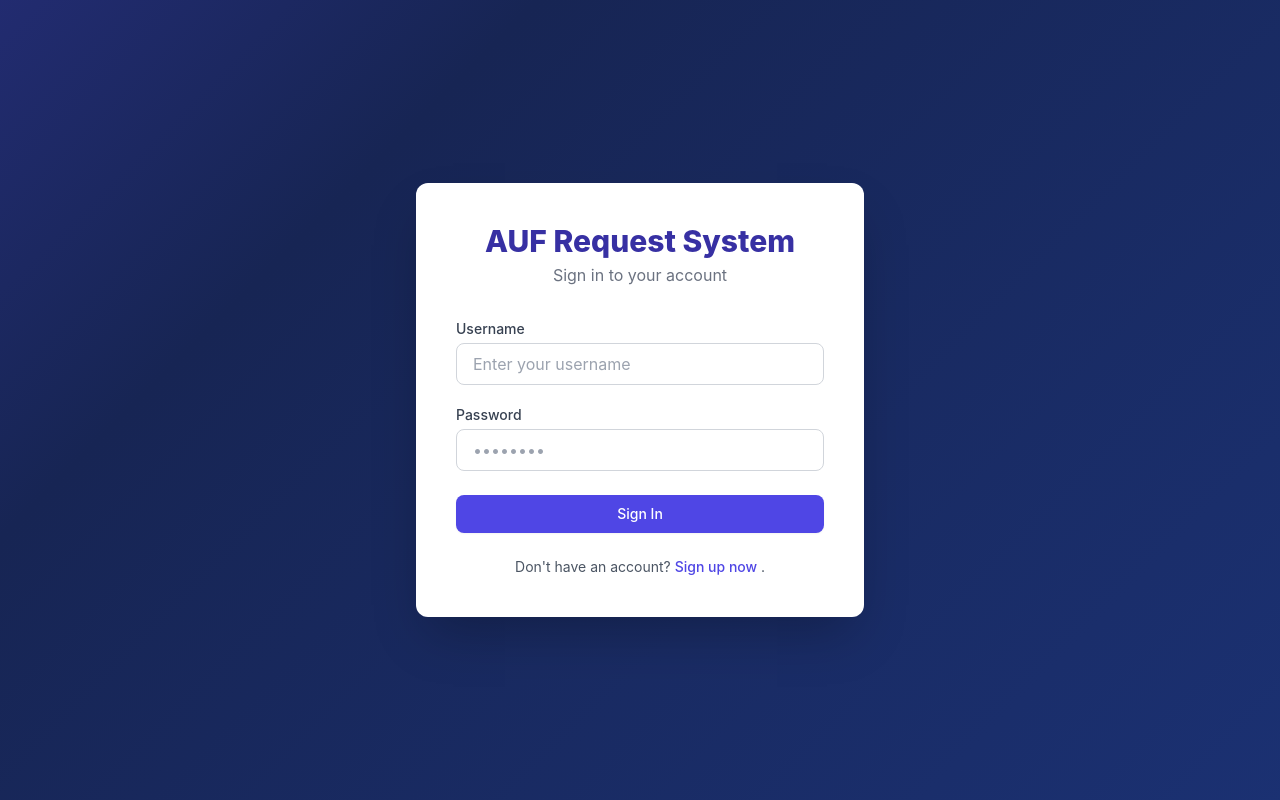
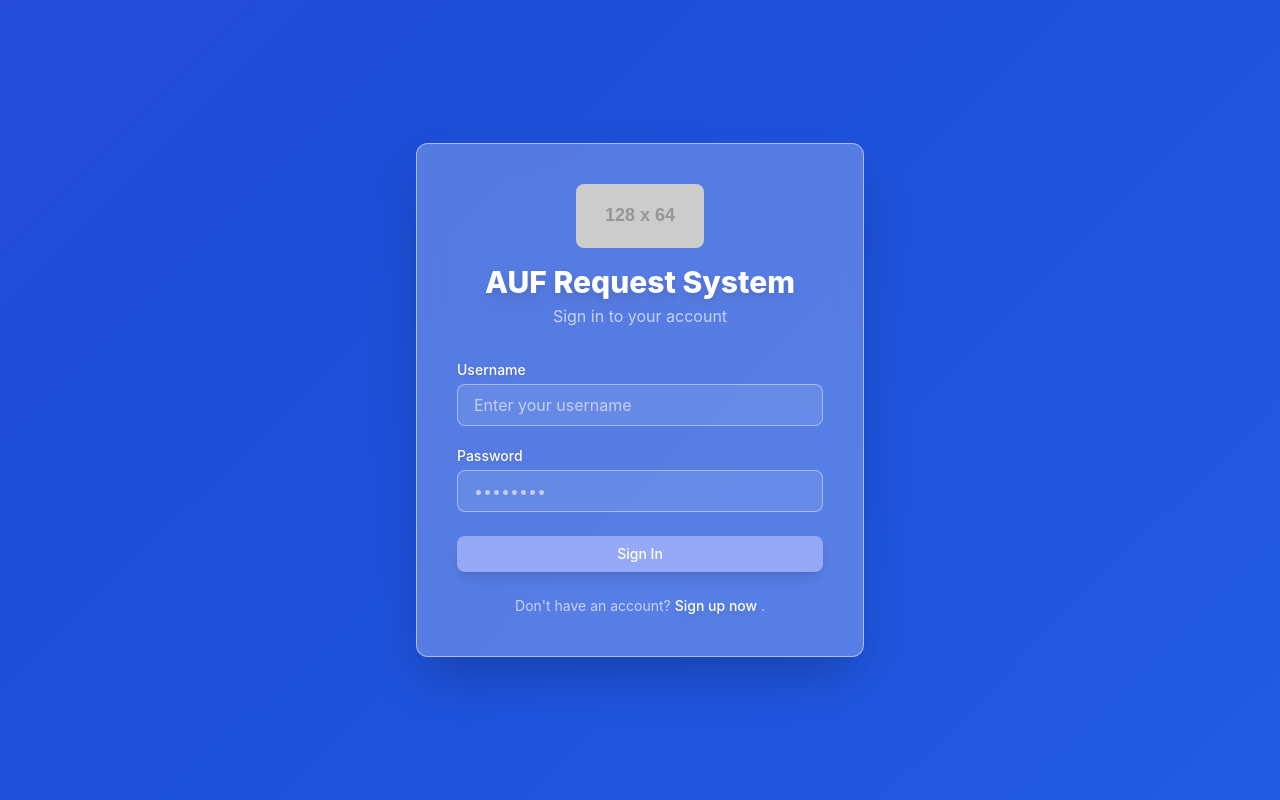
Before and after one commit to KurtSarmiento/auf-requests-system, a PHP site: page /login.php in a window 1280 px wide. Run offline with PHP 8.4, Linux system fonts and the light colour scheme; grey boxes labelled with a size stand in for pictures from a placeholder-image service; some libraries are stand-ins or nearby versions.

Commit message:
changed the login lookkk

```diff
--- a/css/styles.css
+++ b/css/styles.css
@@ -1,7 +1,124 @@
 /* Custom styles from layout_template.php */
+/* -------------------------------------- */
+/* 1. Global & Background Styling (from original) */
+/* -------------------------------------- */
+
+/* Ensure the body uses the Inter font and spans the full height */
+
+
+/* CSS for the Moving Gradient Background */
+/* -------------------------------------- */
+/* 1. Global & Background Styling (from original) */
+/* -------------------------------------- */
+
+/* Ensure the body uses the Inter font and spans the full height */
+body {
+    font-family: 'Inter', sans-serif;
+    color: #fff; /* Default text color for the background */
+}
+
+/* CSS for the Moving Gradient Background */
+.login-bg {
+    /* Subtle cool colors for a premium look */
+    background: linear-gradient(-45deg, #2563EB, #1D4ED8, #4F46E5, #3730A3);
+    background-size: 400% 400%;
+    animation: gradient-shift 15s ease infinite;
+}
+
+@keyframes gradient-shift {
+    0% {
+        background-position: 0% 50%;
+    }
+    50% {
+        background-position: 100% 50%;
+    }
+    100% {
+        background-position: 0% 50%;
+    }
+}
+
+/* -------------------------------------- */
+/* 2. Glassmorphism Effects */
+/* -------------------------------------- */
+
+/* Glass Login Card */
+.glass-card {
+    position: relative; /* NEW: Required for the glossy overlay */
+    /* Semi-transparent white background - made brighter and more opaque to match sample */
+    background: rgba(255, 255, 255, 0.25);
+    /* The key to the glass effect: blur the background behind the element */
+    backdrop-filter: blur(12px); /* Increased blur for stronger effect */
+    -webkit-backdrop-filter: blur(12px);
+
+    /* Light border/ring effect for definition - made brighter/more visible */
+    border: 1px solid rgba(255, 255, 255, 0.5);
+    border-radius: 1.5rem; /* Large rounded corners */
+
+    /* More prominent shadow for depth and glow */
+    box-shadow: 0 8px 40px 0 rgba(31, 38, 135, 0.45);
+}
+
+/* NEW: Pseudo-element to create the reflective shine (glossy glare) */
+.glass-card::before {
+    content: '';
+    position: absolute;
+    top: 0;
+    left: 0;
+    /* Create a diagonal gradient for the reflection */
+    background: linear-gradient(
+        135deg,
+        rgba(255, 255, 255, 0) 0%,
+        rgba(255, 255, 255, 0.5) 15%, /* Brightest point of shine */
+        rgba(255, 255, 255, 0) 45%  /* Fading out */
+    );
+    /* Shift and rotate the element to simulate a light source from the top-left */
+    transform: translate(-50%, -50%) rotate(45deg);
+    width: 200%; /* Scale up to cover the whole diagonal shine area */
+    height: 200%;
+    border-radius: 1.5rem; /* Match card radius for soft edges */
+    pointer-events: none; /* Make sure the shine doesn't block clicks */
+    z-index: 1; /* Place the shine layer below the actual form content */
+}
+
+/* Glass Input Fields */
+.glass-input {
+    background: rgba(255, 255, 255, 0.1);
+    border: 1px solid rgba(255, 255, 255, 0.4);
+    color: white; /* Text inside the input */
+    padding: 0.75rem 1rem;
+    outline: none;
+}
+
+/* Change placeholder color for better visibility against transparent background */
+.glass-input::placeholder {
+    color: rgba(255, 255, 255, 0.6);
+}
+
+/* Input focus effect */
+.glass-input:focus {
+    background: rgba(255, 255, 255, 0.2);
+    border-color: rgba(165, 180, 252, 0.7); /* Light indigo focus ring */
+    box-shadow: 0 0 0 3px rgba(165, 180, 252, 0.3);
+}
+
+/* Glass Submit Button */
+.glass-button {
+    background: rgba(165, 180, 252, 0.8); /* Semi-transparent indigo */
+    border: none;
+    font-weight: 600;
+    transition: all 0.2s ease-in-out;
+}
+
+.glass-button:hover {
+    background: rgba(129, 140, 248, 0.9); /* Slightly darker on hover */
+    transform: translateY(-1px);
+}
+
 body {
     font-family: 'Inter', sans-serif;
     background-color: #f8f9fa; /* Off-white / light gray */
+    font-family: 'Inter', sans-serif;
+    color: #fff;
 }
 
 /* Custom blue shades for consistency (as defined in inline block) */
--- a/login.php
+++ b/login.php
@@ -9,6 +9,7 @@ if(isset($_SESSION["loggedin"]) && $_SESSION["loggedin"] === true){
 }
 
 // Include config file
+// NOTE: Make sure your "db_config.php" file is in the same directory.
 require_once "db_config.php";
 
 $username = $password = "";
@@ -86,6 +87,8 @@ if($_SERVER["REQUEST_METHOD"] == "POST"){
     }
 
     // Close connection
+    // NOTE: This will fail if the script hits a header redirect above, but is standard practice.
+    // If you need the link object later in the script for other purposes, you might move this.
     mysqli_close($link);
 }
 ?>
@@ -96,50 +99,31 @@ if($_SERVER["REQUEST_METHOD"] == "POST"){
     <meta charset="UTF-8">
     <meta name="viewport" content="width=device-width, initial-scale=1.0">
     <title>Login - AUF System</title>
+    <!-- Load Tailwind CSS from CDN -->
     <script src="https://cdn.tailwindcss.com"></script>
-    <style>
-        /* Custom font and base colors for an institutional look */
-        body {
-            font-family: 'Inter', sans-serif;
-            background-color: #e5e7eb; /* Light gray background fallback */
-        }
-
-        /* * CSS for the Moving Gradient Background
-         */
-        .login-bg {
-            background: linear-gradient(-45deg, #1e3a8a, #172554, #4f46e5, #3730a3);
-            background-size: 400% 400%; /* Make the gradient larger than the viewport */
-            animation: gradient-shift 15s ease infinite; /* 15 seconds for a smooth, slow loop */
-        }
-
-        @keyframes gradient-shift {
-            0% {
-                background-position: 0% 50%;
-            }
-            50% {
-                background-position: 100% 50%;
-            }
-            100% {
-                background-position: 0% 50%;
-            }
-        }
-    </style>
+    <!-- Link to the external stylesheet -->
+    <link rel="stylesheet" href="css/styles.css">
 </head>
 <body class="login-bg min-h-screen flex items-center justify-center p-4">
 
     <!-- Login Container Card -->
-    <div class="w-full max-w-md bg-white rounded-xl shadow-2xl overflow-hidden p-8 sm:p-10">
+    <!-- The glass-card class applies the blur and transparency defined in style.css -->
+    <div class="glass-card w-full max-w-md rounded-xl shadow-2xl overflow-hidden p-8 sm:p-10">
 
         <!-- Header / Logo Area -->
         <div class="text-center mb-8">
-            <h1 class="text-3xl font-extrabold text-indigo-800">AUF Request System</h1>
-            <p class="text-gray-500 mt-1">Sign in to your account</p>
+            <!-- Logo Placeholder -->
+            <!-- You can replace the 'placeholder.png' with your actual logo path -->
+            <img src="https://placehold.co/128x64/2563EB/ffffff?text=LOGO" onerror="this.src='https://placehold.co/128x64/2563EB/ffffff?text=LOGO'" alt="System Logo" class="mx-auto h-16 w-auto mb-4 rounded-lg" id="app-logo">
+
+            <h1 class="text-3xl font-extrabold text-white drop-shadow-lg">AUF Request System</h1>
+            <p class="text-indigo-200 mt-1">Sign in to your account</p>
         </div>
 
         <?php
         // Display login error if set
         if(!empty($login_err)){
-            echo '<div class="bg-red-100 border border-red-400 text-red-700 px-4 py-3 rounded-lg mb-4 text-sm" role="alert">' . $login_err . '</div>';
+            echo '<div class="bg-red-500/30 border border-red-400 text-white px-4 py-3 rounded-lg mb-4 text-sm backdrop-blur-sm" role="alert">' . $login_err . '</div>';
         }
         ?>
 
@@ -148,40 +132,43 @@ if($_SERVER["REQUEST_METHOD"] == "POST"){
 
             <!-- Username Field -->
             <div class="mb-5">
-                <label for="username" class="block text-sm font-medium text-gray-700 mb-1">Username</label>
+                <label for="username" class="block text-sm font-medium text-white mb-1 drop-shadow">Username</label>
+                <!-- glass-input class for transparency and clean look -->
                 <input type="text" name="username" id="username"
-                       class="w-full px-4 py-2 border rounded-lg focus:ring-indigo-500 focus:border-indigo-500 transition duration-150
-                              <?php echo (!empty($username_err)) ? 'border-red-500' : 'border-gray-300'; ?>"
-                       value="<?php echo htmlspecialchars($username); ?>"
-                       placeholder="Enter your username">
+                        class="glass-input w-full px-4 py-2 rounded-lg transition duration-150
+                             <?php echo (!empty($username_err)) ? 'border-red-500' : ''; ?>"
+                        value="<?php echo htmlspecialchars($username); ?>"
+                        placeholder="Enter your username">
                 <?php if (!empty($username_err)): ?>
-                    <p class="text-red-500 text-xs mt-1"><?php echo $username_err; ?></p>
+                    <p class="text-red-300 text-xs mt-1 drop-shadow"><?php echo $username_err; ?></p>
                 <?php endif; ?>
             </div>
 
             <!-- Password Field -->
             <div class="mb-6">
-                <label for="password" class="block text-sm font-medium text-gray-700 mb-1">Password</label>
+                <label for="password" class="block text-sm font-medium text-white mb-1 drop-shadow">Password</label>
+                <!-- glass-input class for transparency and clean look -->
                 <input type="password" name="password" id="password"
-                       class="w-full px-4 py-2 border rounded-lg focus:ring-indigo-500 focus:border-indigo-500 transition duration-150
-                              <?php echo (!empty($password_err)) ? 'border-red-500' : 'border-gray-300'; ?>"
-                       placeholder="••••••••">
+                        class="glass-input w-full px-4 py-2 rounded-lg transition duration-150
+                             <?php echo (!empty($password_err)) ? 'border-red-500' : ''; ?>"
+                        placeholder="••••••••">
                 <?php if (!empty($password_err)): ?>
-                    <p class="text-red-500 text-xs mt-1"><?php echo $password_err; ?></p>
+                    <p class="text-red-300 text-xs mt-1 drop-shadow"><?php echo $password_err; ?></p>
                 <?php endif; ?>
             </div>
 
             <!-- Submit Button -->
+            <!-- glass-button class for the glassy look -->
             <button type="submit"
-                    class="w-full flex justify-center py-2 px-4 border border-transparent rounded-lg shadow-sm text-sm font-medium text-white bg-indigo-600 hover:bg-indigo-700 focus:outline-none focus:ring-2 focus:ring-offset-2 focus:ring-indigo-500 transition duration-150 ease-in-out">
+                     class="glass-button w-full flex justify-center py-2 px-4 border border-transparent rounded-lg shadow-lg text-sm font-medium text-white hover:shadow-xl transition duration-300 ease-in-out">
                 Sign In
             </button>
         </form>
 
         <!-- Footer Link -->
         <div class="mt-6 text-center text-sm">
-            <p class="text-gray-600">Don't have an account?
-                <a href="register.php" class="font-medium text-indigo-600 hover:text-indigo-500">
+            <p class="text-indigo-200">Don't have an account?
+                <a href="register.php" class="font-medium text-white hover:text-indigo-100 transition drop-shadow-lg">
                     Sign up now
                 </a>.
             </p>
@@ -190,3 +177,5 @@ if($_SERVER["REQUEST_METHOD"] == "POST"){
 </body>
 </html>
 <?php
+// NOTE: Your original PHP code block end tag was not present, adding it here.
+?>
```
